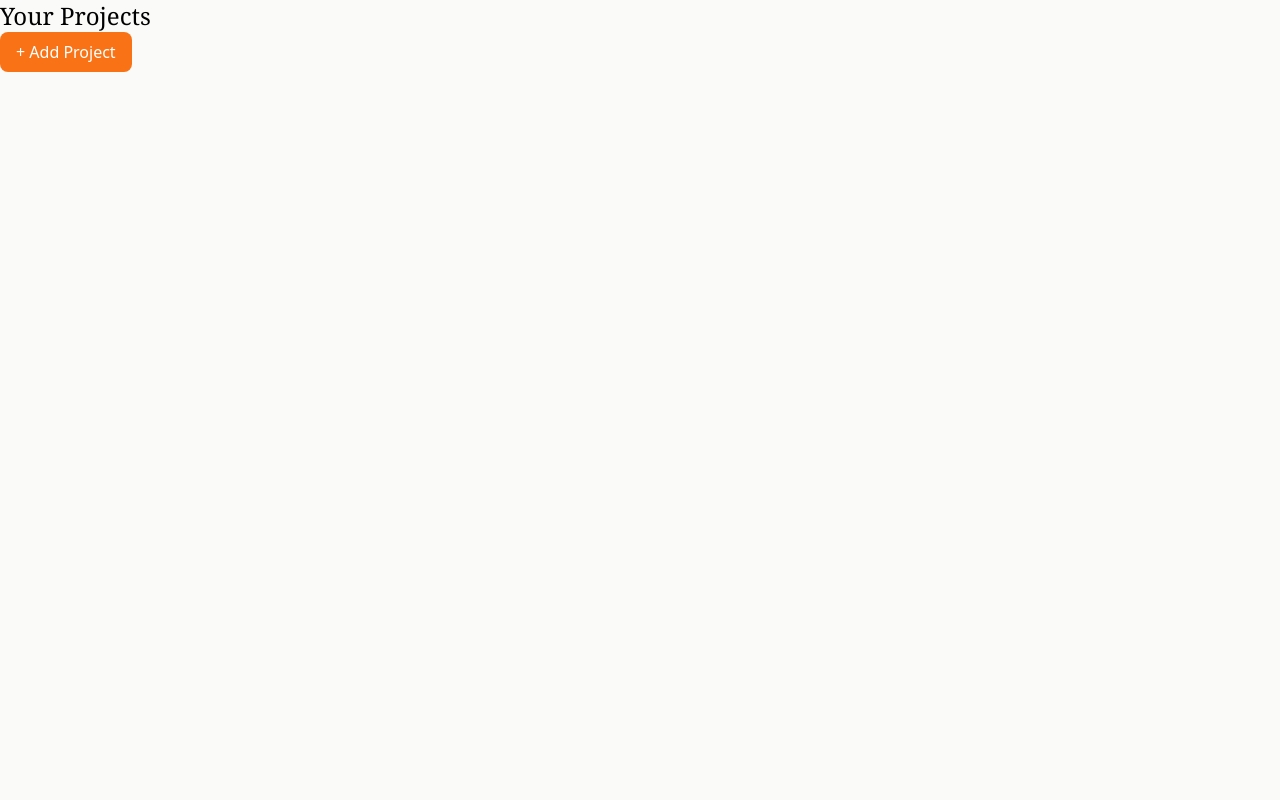
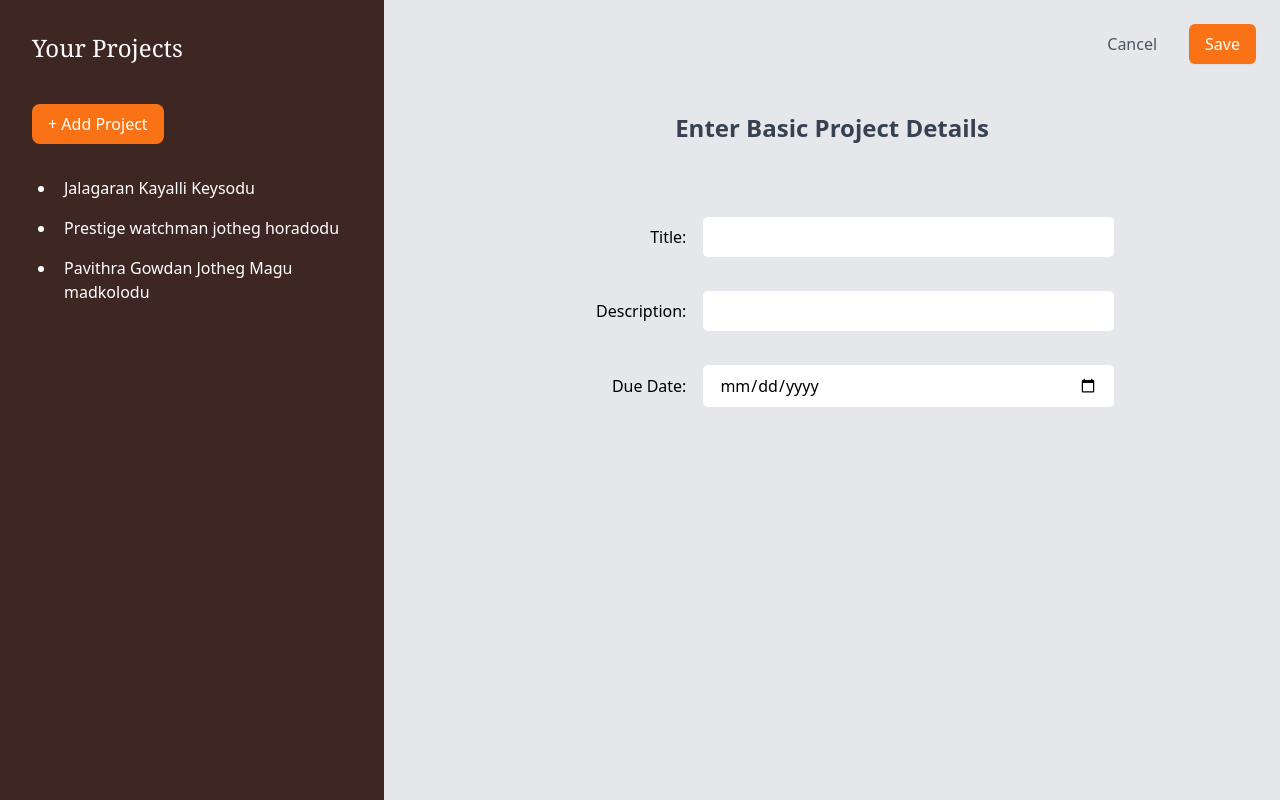
Before and after one commit to bsheksgit/Project-Management-App-React, a React (Vite) app: page / in a window 1280 px wide. Built offline with nearby package versions, Linux system fonts and the light colour scheme.

Commit message:
Added the ProjectListItem and AddProjectPage components

```diff
--- a/src/App.jsx
+++ b/src/App.jsx
@@ -1,8 +1,16 @@
+import AddProjectPage from "./components/AddProjectPage";
 import YourProjects from "./components/YourProjects";
 
 function App() {
   return (
-    <YourProjects/>
+    <div className="flex w-full min-h-screen">
+      <div className="w-[30%]">
+        <YourProjects/>
+      </div>
+      <div className="w-[70%]">
+        <AddProjectPage/>
+      </div>
+    </div>
   );
 }
 
--- /dev/null
+++ b/src/components/AddProjectPage.jsx
@@ -0,0 +1,36 @@
+export default function AddProjectPage(){
+    return(
+        <div className="h-full bg-gray-200 p-6">
+            <div className="flex justify-end space-x-4 mb-8">
+                <button className="px-4 py-2 text-gray-600 hover:text-gray-800 hover:bg-gray-100 rounded-md transition-colors">Cancel</button>
+                <button className="px-4 py-2 bg-orange-500 text-white rounded-md hover:bg-orange-600 transition-colors shadow-sm hover:shadow-md">Save</button>
+            </div>
+            <div className="flex flex-col items-center justify-center mt-12 space-y-8">
+            <p className="text-2xl font-semibold text-gray-700 mb-6">Enter Basic Project Details</p>
+            </div>
+            <div className="flex flex-col items-center justify-center mt-12 space-y-8">
+            <div className="flex items-center space-x-4 w-2/3">
+                <label className="w-1/4 text-right font-medium">Title:</label>
+                <input
+                    type="text"
+                    className="w-3/4 px-4 py-2 border rounded-md focus:outline-none focus:ring-2 focus:ring-orange-500 focus:border-orange-500 hover:border-gray-400 transition-colors"
+                />
+            </div>
+            <div className="flex items-center space-x-4 w-2/3">
+                <label className="w-1/4 text-right font-medium">Description:</label>
+                <input
+                    type="text"
+                    className="w-3/4 px-4 py-2 border rounded-md focus:outline-none focus:ring-2 focus:ring-orange-500 focus:border-orange-500 hover:border-gray-400 transition-colors"
+                />
+            </div>
+            <div className="flex items-center space-x-4 w-2/3">
+                <label className="w-1/4 text-right font-medium">Due Date:</label>
+                <input
+                    type="date"
+                    className="w-3/4 px-4 py-2 border rounded-md focus:outline-none focus:ring-2 focus:ring-orange-500 focus:border-orange-500 hover:border-gray-400 transition-colors"
+                />
+            </div>
+            </div>
+        </div>
+    );
+}
--- /dev/null
+++ b/src/components/ProjectListItem.jsx
@@ -0,0 +1,7 @@
+export default function ProjectListItem({project}){
+    return (
+        <li className="list-disc text-white ml-6 p-2 rounded-md hover:bg-white/10 transition-colors cursor-pointer">
+            {project}
+        </li>
+    );
+}
--- a/src/components/YourProjects.jsx
+++ b/src/components/YourProjects.jsx
@@ -1,10 +1,17 @@
 import React from 'react'
+import ProjectListItem from './ProjectListItem';
 
 export default function YourProjects(){
-    return(<div className="flex-col justify-start align-top">
-        <p className='text-2xl font-serif '>Your Projects</p>
+
+    return(<div className="flex-col justify-start align-top bg-[#3E2723] h-full p-8 space-y-6">
+        <p className='text-2xl font-serif text-white mb-4'>Your Projects</p>
         <div className='inline-block px-4 py-2 bg-orange-500 rounded-lg hover:bg-orange-600 transition-colors cursor-pointer'>
-        <button className='text-white font-medium'>+ Add Project</button>
+            <button className='text-white font-medium'>+ Add Project</button>
         </div>
+            <ul>
+            <ProjectListItem project="Jalagaran Kayalli Keysodu" />
+            <ProjectListItem project="Prestige watchman jotheg horadodu" />
+            <ProjectListItem project="Pavithra Gowdan Jotheg Magu madkolodu" />
+        </ul>
     </div>);
 }
```
